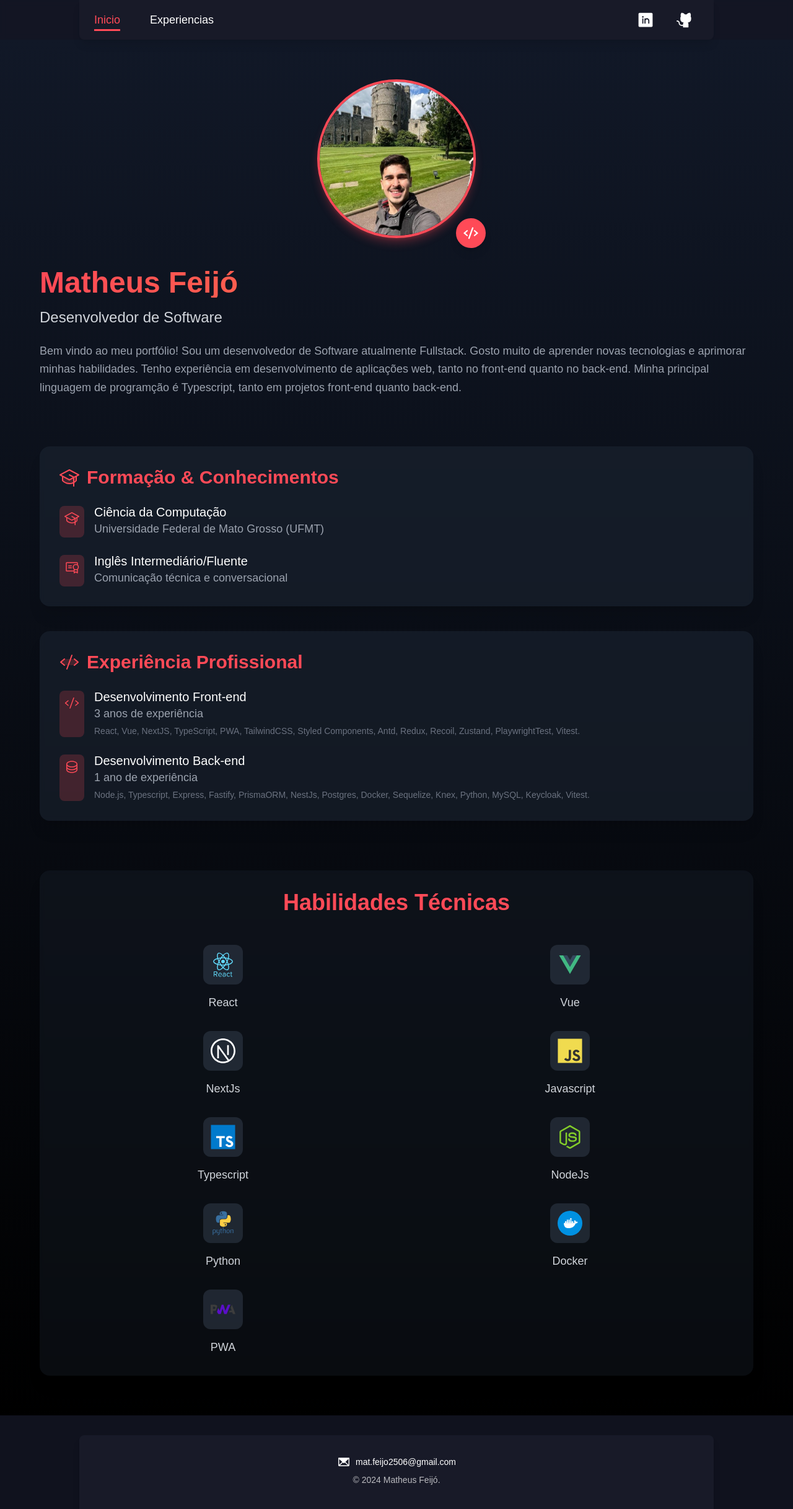
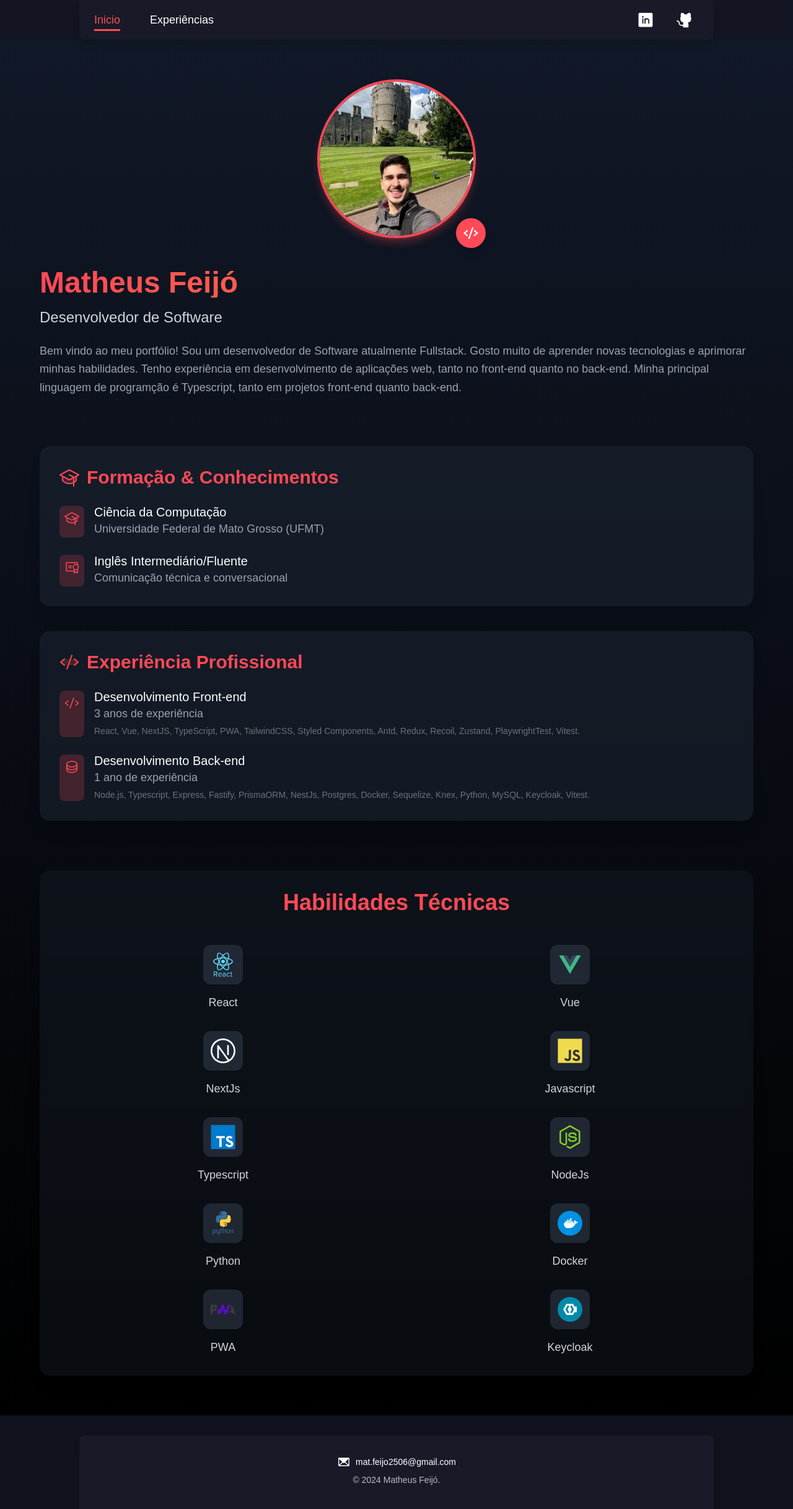
Before and after one commit to matheus-feijo/portfolio, a React (Vite) app: page / in a window 1280 px wide. Shown: the top 2434 px of the page at 62% size. Built offline with nearby package versions, Linux system fonts and the light colour scheme.

Commit message:
feat: atualiza ícones no cabeçalho e na página de experiências, adiciona novo ícone do Keycloak

```diff
--- a/src/components/TheHeader/index.tsx
+++ b/src/components/TheHeader/index.tsx
@@ -1,4 +1,8 @@
-import { GithubLogo, LinkedinLogo, List } from "@phosphor-icons/react";
+import {
+  GithubLogoIcon,
+  LinkedinLogoIcon,
+  ListIcon,
+} from "@phosphor-icons/react";
 
 import {
   Menubar,
@@ -47,7 +51,7 @@ export function TheHeader() {
             }`}
             onClick={() => navigate("/experiencias")}
           >
-            Experiencias
+            Experiências
           </button>
         </div>
 
@@ -59,7 +63,7 @@ export function TheHeader() {
             className="rounded-full p-2 transition-all duration-200 hover:bg-white/10"
             aria-label="LinkedIn Profile"
           >
-            <LinkedinLogo
+            <LinkedinLogoIcon
               size={28}
               weight="fill"
               className="text-white transition-colors duration-200 hover:text-[#FF4A57]"
@@ -72,7 +76,7 @@ export function TheHeader() {
             className="rounded-full p-2 transition-all duration-200 hover:bg-white/10"
             aria-label="GitHub Profile"
           >
-            <GithubLogo
+            <GithubLogoIcon
               size={28}
               weight="fill"
               className="text-white transition-colors duration-200 hover:text-[#FF4A57]"
@@ -86,7 +90,7 @@ export function TheHeader() {
         <Menubar className="border-none bg-transparent p-0">
           <MenubarMenu>
             <MenubarTrigger className="data-[state=open]:bg-white/10 cursor-pointer rounded-lg bg-transparent p-2 hover:bg-white/10 focus:bg-white/10">
-              <List size={28} className="text-white" />
+              <ListIcon size={28} className="text-white" />
             </MenubarTrigger>
             <MenubarContent className="rounded-md border-[#282a38] bg-[#181a28] shadow-xl">
               <MenubarItem
@@ -97,14 +101,7 @@ export function TheHeader() {
               >
                 Inicio
               </MenubarItem>
-              {/* <MenubarItem
-                onClick={() => navigate("/projetos")}
-                className={`cursor-pointer px-4 py-2 text-base hover:bg-white/10 ${
-                  isActive("/projetos") ? "text-[#FF4A57]" : "text-white"
-                }`}
-              >
-                Projetos
-              </MenubarItem> */}
+
               <MenubarItem
                 onClick={() => navigate("/experiencias")}
                 className={`cursor-pointer px-4 py-2 text-base hover:bg-white/10 ${
@@ -121,7 +118,7 @@ export function TheHeader() {
                   target="_blank"
                   className="flex items-center gap-2 text-white hover:text-black"
                 >
-                  <LinkedinLogo size={18} weight="fill" /> Linkedin
+                  <LinkedinLogoIcon size={18} weight="fill" /> Linkedin
                 </a>
               </MenubarItem>
               <MenubarItem className="px-4 py-2 hover:bg-white/10">
@@ -131,7 +128,7 @@ export function TheHeader() {
                   target="_blank"
                   className="flex items-center gap-2 text-white hover:text-black"
                 >
-                  <GithubLogo size={18} weight="fill" /> Github
+                  <GithubLogoIcon size={18} weight="fill" /> Github
                 </a>
               </MenubarItem>
             </MenubarContent>
--- /dev/null
+++ b/src/icons/keycloak.tsx
@@ -0,0 +1,15 @@
+export function KeycloakIcon() {
+  return (
+    <svg
+      xmlns="http://www.w3.org/2000/svg"
+      className="h-10 w-10 mobile:h-8 mobile:w-8"
+      viewBox="0 0 1024 1024"
+    >
+      <circle cx="512" cy="512" r="512" fill="#008aaa" />
+      <path
+        d="M786.2 395.5h-80.6c-1.5 0-3-.8-3.7-2.1l-64.7-112.2c-.8-1.3-2.2-2.1-3.8-2.1h-264c-1.5 0-3 .8-3.7 2.1l-67.3 116.4-64.8 112.2c-.7 1.3-.7 2.9 0 4.3l64.8 112.2 67.2 116.5c.7 1.3 2.2 2.2 3.7 2.1h264.1c1.5 0 3-.8 3.8-2.1L702 630.6c.7-1.3 2.2-2.2 3.7-2.1h80.6c2.7 0 4.8-2.2 4.8-4.8V400.4c-.1-2.7-2.3-4.9-4.9-4.9zM477.5 630.6l-20.3 35c-.3.5-.8 1-1.3 1.3-.6.3-1.2.5-1.9.5h-40.3c-1.4 0-2.7-.7-3.3-2l-60.1-104.3-5.9-10.3-21.6-36.9c-.3-.5-.5-1.1-.4-1.8 0-.6.2-1.3.5-1.8l21.7-37.6 65.9-114c.7-1.2 2-2 3.3-2H454c.7 0 1.4.2 2.1.5.5.3 1 .7 1.3 1.3l20.3 35.2c.6 1.2.5 2.7-.2 3.8l-65.1 112.8c-.3.5-.4 1.1-.4 1.6 0 .6.2 1.1.4 1.6l65.1 112.7c.9 1.5.8 3.1 0 4.4zm202.1-116.7L658 550.8l-5.9 10.3L592 665.4c-.7 1.2-1.9 2-3.3 2h-40.3c-.7 0-1.3-.2-1.9-.5-.5-.3-1-.7-1.3-1.3l-20.3-35c-.9-1.3-.9-2.9-.1-4.2l65.1-112.7c.3-.5.4-1.1.4-1.6 0-.6-.2-1.1-.4-1.6l-65.1-112.8c-.7-1.2-.8-2.6-.2-3.8l20.3-35.2c.3-.5.8-1 1.3-1.3.6-.4 1.3-.5 2.1-.5h40.4c1.4 0 2.7.7 3.3 2l65.9 114 21.7 37.6c.3.6.5 1.2.5 1.8 0 .4-.2 1-.5 1.6z"
+        fill="#fff"
+      />
+    </svg>
+  );
+}
--- a/src/pages/AboutMe/index.tsx
+++ b/src/pages/AboutMe/index.tsx
@@ -1,6 +1,7 @@
 import foto from "@/assets/perfil.jpg";
-import { DockerIcon } from "@/icons/docker";
+import { DockerIcon } from "@/icons/Docker";
 import { JavascriptIcon } from "@/icons/Javascript";
+import { KeycloakIcon } from "@/icons/keycloak";
 import { NextJsIcon } from "@/icons/NextJs";
 import { NodeJsIcon } from "@/icons/NodeJs";
 import { PwaIcon } from "@/icons/Pwa";
@@ -9,10 +10,10 @@ import { ReactIcon } from "@/icons/React";
 import { TypescriptIcon } from "@/icons/Typescript";
 import { VueIcon } from "@/icons/Vue";
 import {
-  Certificate,
-  Code,
-  Database,
-  GraduationCap,
+  CertificateIcon,
+  CodeIcon,
+  DatabaseIcon,
+  GraduationCapIcon,
 } from "@phosphor-icons/react";
 import { useEffect } from "react";
 
@@ -27,6 +28,7 @@ export function AboutMe() {
     { name: "Python", icon: <PythonIcon />, category: "language" },
     { name: "Docker", icon: <DockerIcon />, category: "backend" },
     { name: "PWA", icon: <PwaIcon />, category: "frontend" },
+    { name: "Keycloak", icon: <KeycloakIcon />, category: "backend" },
   ];
 
   useEffect(() => {
@@ -46,7 +48,7 @@ export function AboutMe() {
               />
             </div>
             <div className="absolute -bottom-4 -right-4 rounded-full bg-vermelhoPrincipal p-3 shadow-lg">
-              <Code weight="bold" size={24} className="text-white" />
+              <CodeIcon weight="bold" size={24} className="text-white" />
             </div>
           </div>
 
@@ -73,13 +75,16 @@ export function AboutMe() {
           {/* Left Column */}
           <div className="transform rounded-2xl bg-gray-800/50 p-8 shadow-xl backdrop-blur-sm transition-transform hover:scale-[1.01]">
             <h2 className="mb-6 flex items-center gap-3 text-3xl font-semibold text-vermelhoPrincipal">
-              <GraduationCap size={32} weight="duotone" />
+              <GraduationCapIcon size={32} weight="duotone" />
               Formação & Conhecimentos
             </h2>
             <ul className="space-y-6">
               <li className="flex gap-4">
                 <div className="mt-1 rounded-lg bg-vermelhoPrincipal/20 p-2">
-                  <GraduationCap size={24} className="text-vermelhoPrincipal" />
+                  <GraduationCapIcon
+                    size={24}
+                    className="text-vermelhoPrincipal"
+                  />
                 </div>
                 <div>
                   <h3 className="text-xl font-medium text-white">
@@ -92,7 +97,10 @@ export function AboutMe() {
               </li>
               <li className="flex gap-4">
                 <div className="mt-1 rounded-lg bg-vermelhoPrincipal/20 p-2">
-                  <Certificate size={24} className="text-vermelhoPrincipal" />
+                  <CertificateIcon
+                    size={24}
+                    className="text-vermelhoPrincipal"
+                  />
                 </div>
                 <div>
                   <h3 className="text-xl font-medium text-white">
@@ -109,13 +117,13 @@ export function AboutMe() {
           {/* Right Column */}
           <div className="transform rounded-2xl bg-gray-800/50 p-8 shadow-xl backdrop-blur-sm transition-transform hover:scale-[1.01]">
             <h2 className="mb-6 flex items-center gap-3 text-3xl font-semibold text-vermelhoPrincipal">
-              <Code size={32} weight="duotone" />
+              <CodeIcon size={32} weight="duotone" />
               Experiência Profissional
             </h2>
             <ul className="space-y-6">
               <li className="flex gap-4">
                 <div className="mt-1 rounded-lg bg-vermelhoPrincipal/20 p-2">
-                  <Code size={24} className="text-vermelhoPrincipal" />
+                  <CodeIcon size={24} className="text-vermelhoPrincipal" />
                 </div>
                 <div>
                   <h3 className="text-xl font-medium text-white">
@@ -131,7 +139,7 @@ export function AboutMe() {
               </li>
               <li className="flex gap-4">
                 <div className="mt-1 rounded-lg bg-vermelhoPrincipal/20 p-2">
-                  <Database size={24} className="text-vermelhoPrincipal" />
+                  <DatabaseIcon size={24} className="text-vermelhoPrincipal" />
                 </div>
                 <div>
                   <h3 className="text-xl font-medium text-white">
--- a/src/pages/Experience/index.tsx
+++ b/src/pages/Experience/index.tsx
@@ -4,7 +4,7 @@ import {
   AccordionItem,
   AccordionTrigger,
 } from "@/components/ui/accordion";
-import { Briefcase } from "@phosphor-icons/react";
+import { BriefcaseIcon } from "@phosphor-icons/react";
 import { useEffect, useState } from "react";
 
 export function Experience() {
@@ -44,7 +44,7 @@ export function Experience() {
                     : "text-white"
                 } px-2 transition-colors duration-200 hover:text-vermelhoPrincipal`}
               >
-                <Briefcase
+                <BriefcaseIcon
                   weight="duotone"
                   className="min-w-[24px]"
                   size={24}
@@ -80,7 +80,7 @@ export function Experience() {
                     : "text-white"
                 } px-2 transition-colors duration-200 hover:text-vermelhoPrincipal`}
               >
-                <Briefcase
+                <BriefcaseIcon
                   weight="duotone"
                   className="min-w-[24px]"
                   size={24}
```
